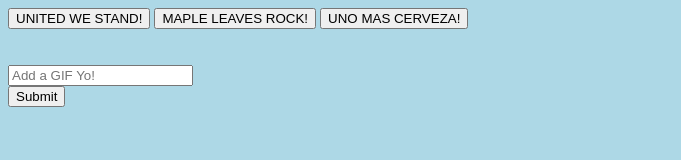
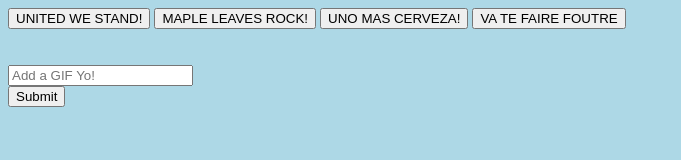
Before and after one commit to jboe26/GiphyHomework, a plain HTML site: page index.html in a window 1280 px wide. Shown: the whole page, without its empty margins (0-681 px from the left). Drawn offline with nearby package versions, Linux system fonts and the light colour scheme.

Commit message:
added buttons and api

```diff
--- a/index.html
+++ b/index.html
@@ -21,6 +21,9 @@
       <button data-person="mexico">
         UNO MAS CERVEZA!
       </button>
+      <button data-person="france">
+        VA TE FAIRE FOUTRE
+      </button>
     </div>
     <br><br>
 
```
